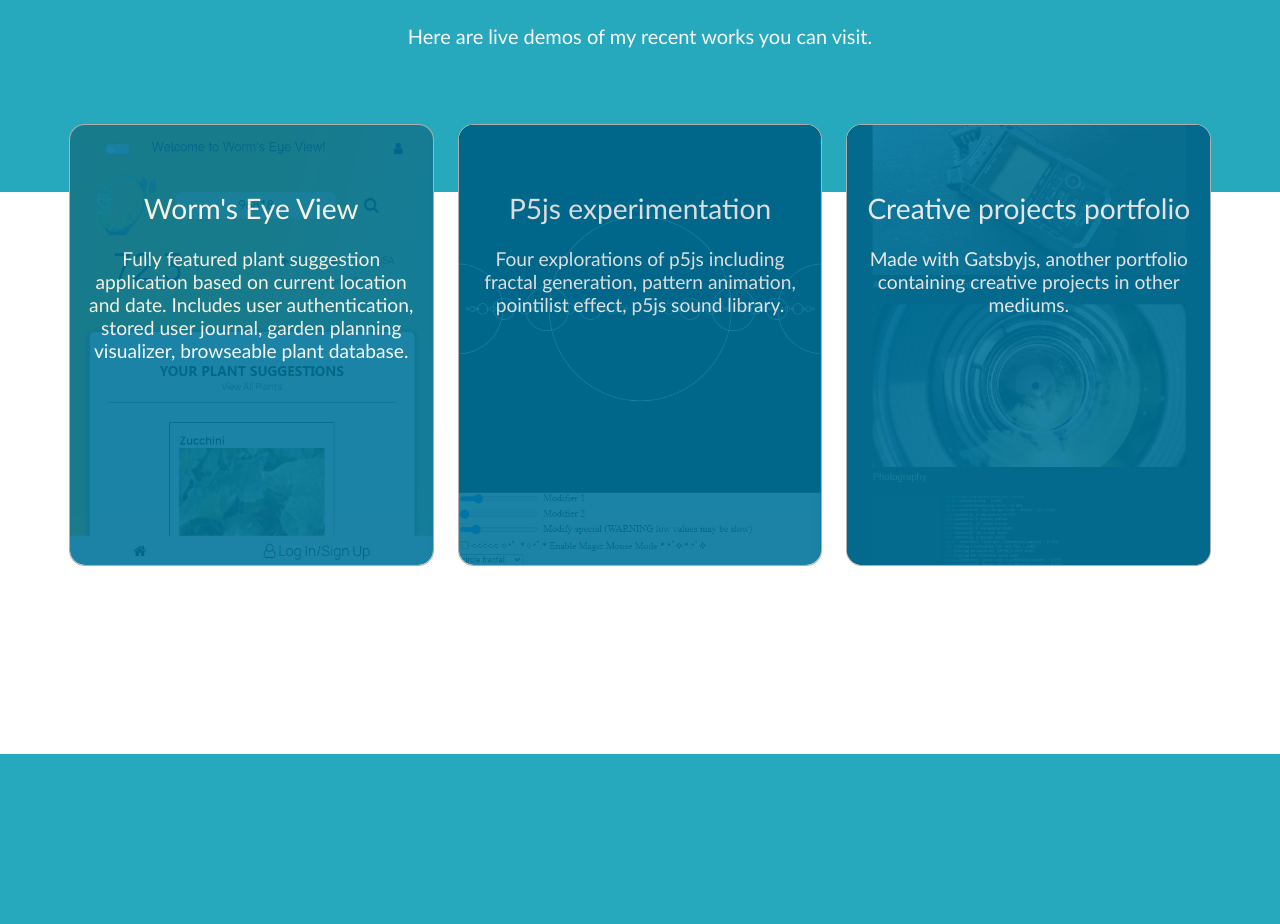
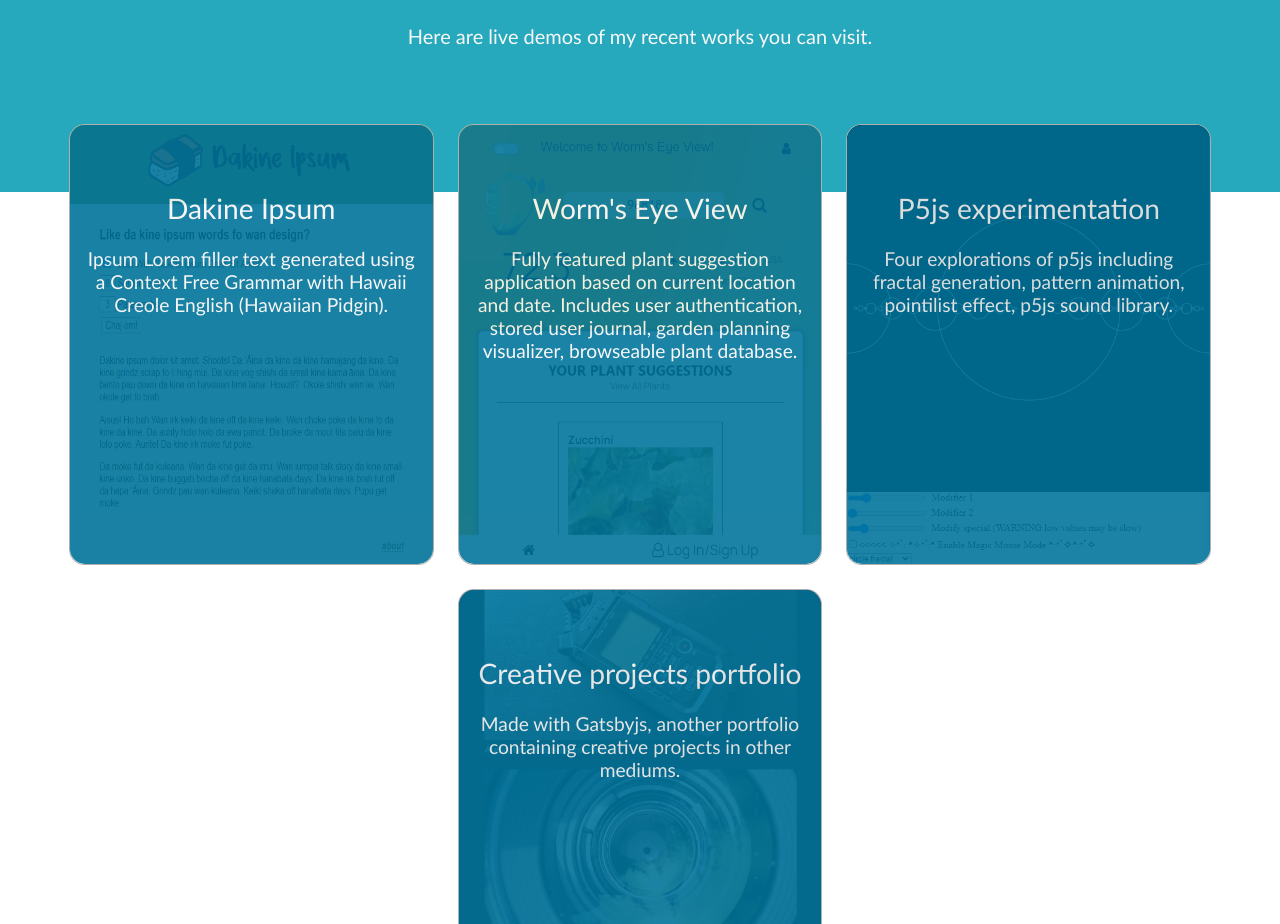
Before and after one commit to kevin-lambda/kevin-lambda.github.io, a React (Create React App) app: page / in a window 1280 px wide. Shown: the part 2280-3204 px from the top of the page. Built offline with nearby package versions, Linux system fonts and the light colour scheme.

Commit message:
added p4

```diff
--- a/src/assets/index.js
+++ b/src/assets/index.js
@@ -10,6 +10,7 @@ import wrench from "./screwdriver-wrench-solid.svg"
 import p1 from "./p1.png"
 import p2 from "./p2.png"
 import p3 from "./p3.png"
+import p4 from "./p4.png"
 import logo_react from "./logo-react.png"
 import email from "./email.png"
 import linkedin from "./linkedin.png"
@@ -28,6 +29,7 @@ const IMAGES = {
   p1,
   p2,
   p3,
+  p4,
   logo_react,
   email,
   linkedin,
--- a/src/components/Body.js
+++ b/src/components/Body.js
@@ -111,6 +111,23 @@ function Body() {
       <section className="body-projects">
         <div className="projects-items-container">
           <a
+            href="https://kevin-lambda.github.io/dakine-ipsum/"
+            className="single-item-image"
+          >
+            <div className="project-card-container">
+              <img src={IMAGES.p4} alt="project 4: dakine ipsum" />
+
+              <div className="overlay">
+                <div className="overlay-text-title">Dakine Ipsum</div>
+                <div className="overlay-text">
+                  Ipsum Lorem filler text generated using a Context Free Grammar
+                  with Hawaii Creole English (Hawaiian Pidgin).
+                </div>
+              </div>
+            </div>
+          </a>
+
+          <a
             href="https://wormseye-d1c52.web.app/"
             className="single-item-image"
           >
```
Also changed, not shown: src/assets/p4.png (added).
